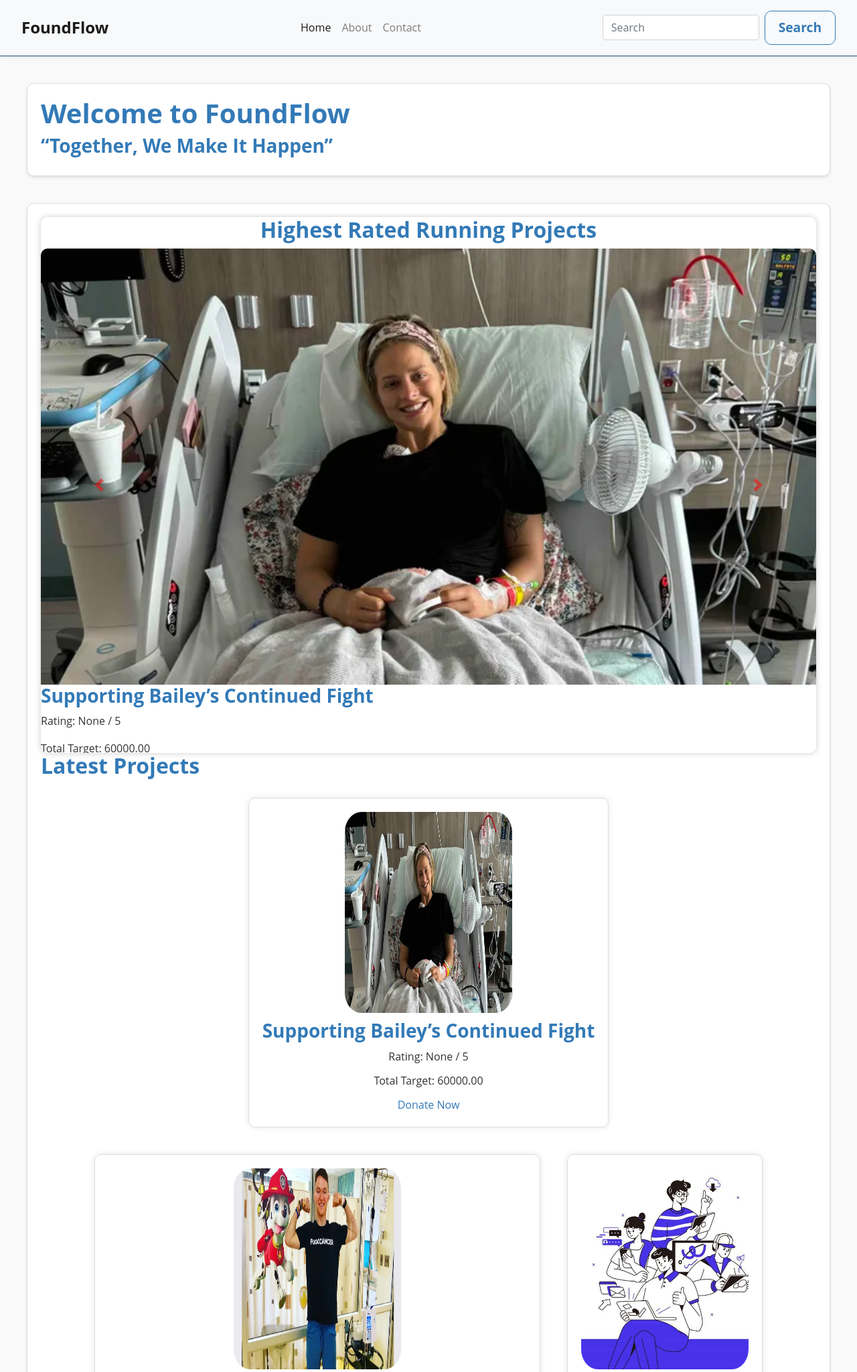
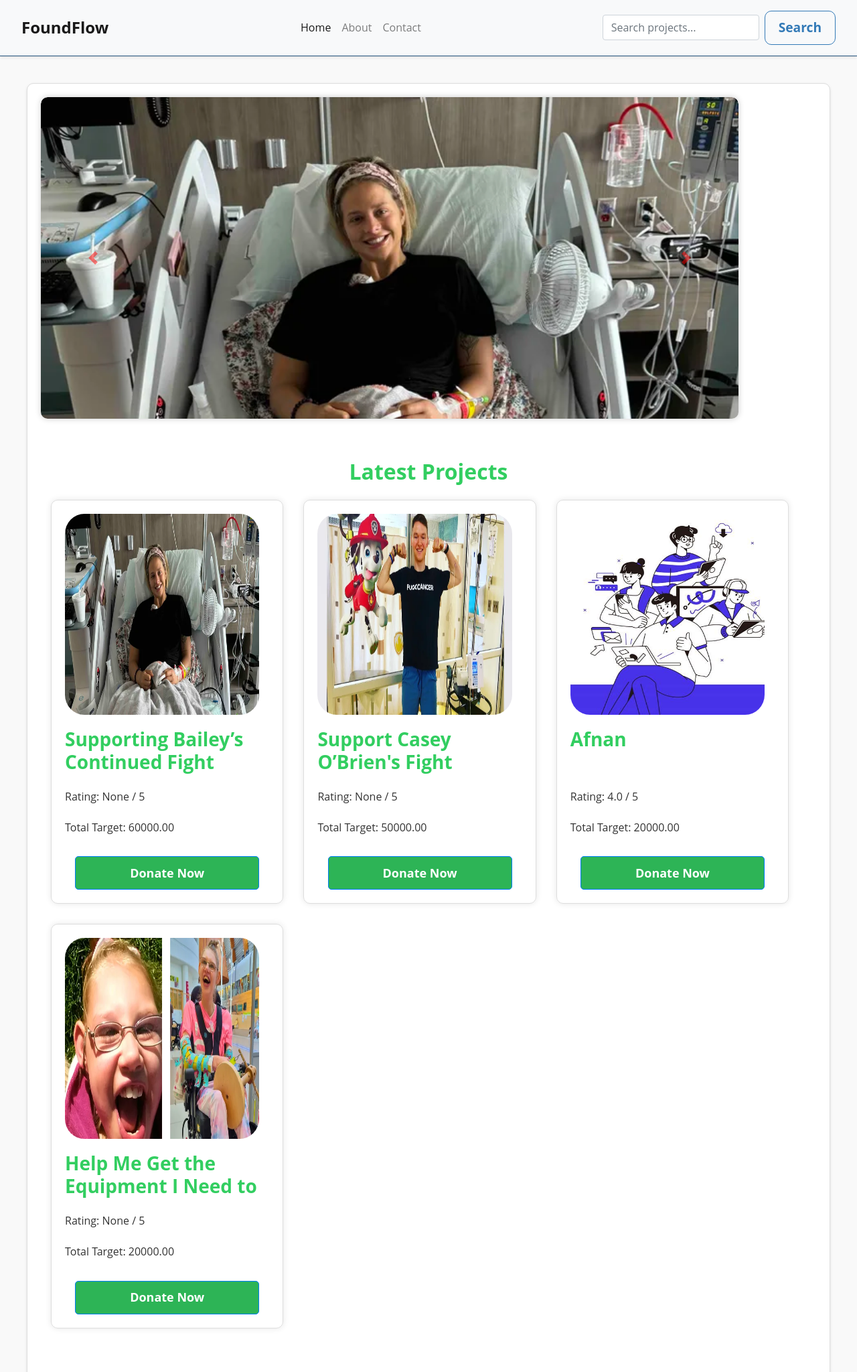
Before and after one commit to Karimsameh100/CrowdFounding, a Django app: page /founding/ in a window 1280 px wide. Shown: the top 2048 px of the page at 67% size. Run offline with Django 5.2, Linux system fonts and the light colour scheme; data comes from the database, SQL or seed files in the repository; tables that the repository leaves empty hold one stand-in row (values such as "Sample post"); some libraries are stand-ins or nearby versions.

Commit message:
updates in home page

```diff
--- a/crowdfounding/founding/templates/founding/home.html
+++ b/crowdfounding/founding/templates/founding/home.html
@@ -4,14 +4,13 @@
  Home
 {% endblock title %}
 
-{% block content %}
+{% comment %} {% block content %}
 <h1>Welcome to FoundFlow </h1>
 <h3>“Together, We Make It Happen”</h3>
-{% endblock content %}
+{% endblock content %} {% endcomment %}
 
 {% block maincontant %}
 <div id="slider" class="carousel slide" data-ride="carousel">
-  <h2>Highest Rated Running Projects</h2>
   <div class="carousel-inner">
     {% for project in latest_projects %}
       <div class="carousel-item {% if forloop.first %}active{% endif %}">
@@ -44,7 +43,7 @@
 </script>
 
   <!-- List of latest 5 projects -->
-  <h2>Latest Projects</h2>
+  <h2 class="header">Latest Projects</h2>
 <div class="project-cards">
   {% for project in latest_projects %}
     <div class="project-card">
@@ -53,14 +52,14 @@
         <h3>{{ project.title }}</h3>
         <p>Rating: {{ project.avg_rating }} / 5</p>
         <p>Total Target: {{ project.total_target }}</p>
-        <a href="{% url 'project_detail' project.id %}">Donate Now</a>
+        <a href="{% url 'project_detail' project.id %}" class="butn btn btn-primary">Donate Now</a>
       </div>
     </div>
   {% endfor %}
 </div>
 
   <!-- List of latest 5 featured projects -->
-  <h2>Featured Projects</h2>
+  <h2 class="header">Featured Projects</h2>
   <ul>
     {% for project in featured_projects %}
       <li>
@@ -71,7 +70,7 @@
   </ul>
 
   <!-- List of categories -->
-  <h2>Categories</h2>
+  <h2 class="header">Categories</h2>
   <ul>
     {% for category in categories %}
       <li>
--- a/crowdfounding/founding/urls.py
+++ b/crowdfounding/founding/urls.py
@@ -15,6 +15,7 @@ urlpatterns = [
     path('create/', views.create_project, name='create_project'),
     path('create-category/', views.create_category, name='create_category'),
     path('categories/', views.category_list, name='category_list'),
+    path('search/', views.search_projects, name='search_projects'),
     path('categories/<slug:category_slug>/', views.category_projects, name='category_projects'),
 
 ]
--- a/crowdfounding/founding/views.py
+++ b/crowdfounding/founding/views.py
@@ -4,6 +4,7 @@ from .forms import ProjectForm,CategoryForm,LoginForm
 from .models import *
 from  django.db.models import  Avg
 from .models import Project,Category,Rating
+from django.db.models import Q
 
 # Create your views here.
 def home(request):
@@ -20,6 +21,14 @@ def home(request):
         'latest_projects': latest_projects,
         'categories': categories,
     })
+
+
+def search_projects(request):
+    query = request.GET.get('q')
+    projects = Project.objects.filter(
+        Q(title__icontains=query) | Q(tags__icontains=query)
+    )
+    return render(request, 'founding/search_results.html', {'projects': projects})
 
 
 # def home(request):
--- a/crowdfounding/static/css/style.css
+++ b/crowdfounding/static/css/style.css
@@ -15,7 +15,7 @@
 
   h1, h2, h3, h4, h5, h6 {
     font-weight: bold;
-    color: #337ab7;
+    color: #32ce60;
   }
 
   a {
@@ -79,11 +79,13 @@
 
 
   #slider {
-    width: 100%;
-     height: 800px;
+    width: 90%;
+     height: 60vh;
     overflow: hidden; /* hide the overflow to create a carousel effect */
     padding: 0; /* remove any padding */
     margin: 0; /* remove any margin */
+    display: flex;
+    justify-content: center;
   }
 
   .carousel-control-prev-icon {
@@ -110,30 +112,37 @@
 
   .slide img {
     width: 100%; /* make the image full width */
-    height: 60%; /* adjust the height as needed */
+    height: 90%; /* adjust the height as needed */
     object-fit: cover; /* make the image cover the entire slide */
     border-radius: 10px 10px 0 0; /* add some border radius to create a carousel effect */
   }
 
+  .header{
+    margin-top: 60px;
+    text-align: center;
+  }
+
+
   .project-cards {
     display: flex;
     flex-wrap: wrap;
-    justify-content: center;
+    justify-content: start;
   }
 
   .project-card {
     display: flex;
     flex-direction: column;
-    align-items: center;
+    /* align-items: center; */
     padding: 20px;
-    margin: 20px;
+    margin: 15px;
     border: 1px solid #ddd;
     border-radius: 10px;
     box-shadow: 0 0 10px rgba(0, 0, 0, 0.1);
+    width: 30%;
   }
 
   .project-card img {
-    width: 250px;
+    width: 95%;
     height: 300px;
     border-radius: 10%;
     margin-bottom: 10px;
@@ -142,15 +151,60 @@
   .project-info {
     display: flex;
     flex-direction: column;
-    align-items: center;
+    align-items: start;
+    text-overflow: ellipsis;
   }
 
   .project-info h3 {
     margin-bottom: 10px;
+    height: 80px;
+    padding: 10px 0px;
+    overflow:hidden;
+    text-overflow:ellipsis;
+
+
   }
 
   .project-info p {
+    margin: 10px 0px;
+
+  }
+
+  .project-info > .butn{
+    text-decoration: none;
+    background-color: #2db456;
+    color: #fff;
+    border-radius: 5px;
+    transition: 0.3s;
+    width: 90%;
+    height: 50px;
+    margin: auto;
+    margin-top: 20px;
+    text-decoration: double;
+    display: flex;
+    justify-content: center;
+    align-items: center;
+    font-weight: bold;
+    font-size: large;
+
+
+  }
+
+  #searchH{
+    text-decoration: none;
+    margin: 10px;
+    padding: 10px;
     margin-bottom: 10px;
+    height: 70px;
+    color:#23527c;
+    font-size: 30px;
+    font-weight: bold;
+    text-align: center;
+    text-overflow: ellipsis;
+  }
+
+  .btn.btn-primary:hover {
+    background-color: #23527c;
   }
 
 
--- a/crowdfounding/templates/base.html
+++ b/crowdfounding/templates/base.html
@@ -29,19 +29,19 @@
           <a class="nav-link" href="#">Contact</a>
         </li>
       </ul>
-      <form class="form-inline my-2 my-lg-0">
-        <input class="form-control mr-sm-2" type="search" placeholder="Search" aria-label="Search">
+      <form class="form-inline my-2 my-lg-0" action="{% url 'search_projects' %}" method="get">
+        <input class="form-control mr-sm-2" type="search" name="q" placeholder="Search projects..." aria-label="Search">
         <button class="btn btn-outline-success my-2 my-sm-0" type="submit">Search</button>
       </form>
     </div>
   </nav>
 
   <!-- Content -->
-  <div class="container">
+
     {% block content %}
     {% endblock %}
 
-  </div>
+
   <div class="container">
    {% block maincontant %}
 
```
Also changed, not shown: crowdfounding/founding/templates/founding/search_results.html (added, +22 -0 lines), crowdfounding/founding/migrations/0001_initial.py (deleted), crowdfounding/founding/migrations/0002_remove_project_is_active_alter_project_category_and_more.py (deleted), crowdfounding/founding/migrations/0003_project_is_active.py (deleted), crowdfounding/founding/migrations/0004_myuser.py (deleted), crowdfounding/founding/migrations/0005_myuser_is_active_myuser_last_login_and_more.py (deleted), crowdfounding/founding/migrations/0006_remove_myuser_is_active_remove_myuser_last_login_and_more.py (deleted), crowdfounding/founding/migrations/__init__.py (deleted).
